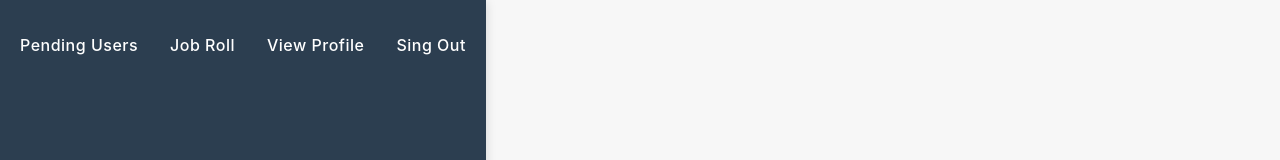
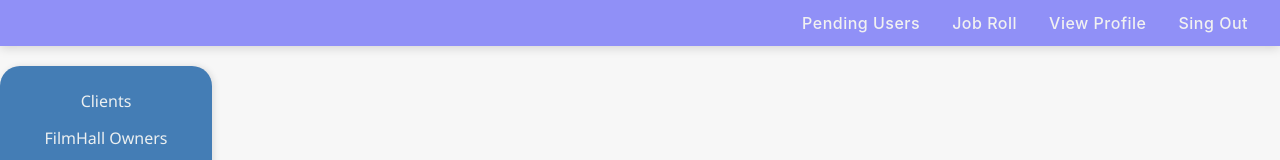
Before and after one commit to Harshavidath12/D-and-S-Creations, a React (Create React App) app in the folder frontend/: page /Designer in a window 1280 px wide. Shown: the top 160 px of the page. Built offline with nearby package versions, Linux system fonts and the light colour scheme; no server answers.

Commit message:
done
done

```diff
--- a/frontend/src/Components/AdminNav/AdminNav.css
+++ b/frontend/src/Components/AdminNav/AdminNav.css
@@ -1,5 +1,5 @@
 /* Navbar container */
-.navbar {
+.navbar123 {
   background: #9090f7; /* Dark navy */
   padding: 0.8rem 2rem;
   position: sticky;
--- a/frontend/src/Components/AdminNav/AdminNav.js
+++ b/frontend/src/Components/AdminNav/AdminNav.js
@@ -6,7 +6,7 @@ import '../Home/Home'
 
 function AdminNav() {
   return (
-    <div class="navbar">
+    <div class="navbar123">
           <ul className="nav-list">
             <li>
                 <Link to="/PendingUsers" className="nav-link">Pending Users</Link>
--- a/frontend/src/Components/PendingUsers/PendingUsers.js
+++ b/frontend/src/Components/PendingUsers/PendingUsers.js
@@ -66,7 +66,7 @@ function PendingUsers() {
           <p className="pending-users-message">No User Found...</p>
         </div>
       ) : (
-        <div ref={contentRef} className="pending-users-list">
+        <div className="pending-users-list" ref={contentRef}>
   {users &&
     users
       .filter((user) => user.status === "Pending")
@@ -76,6 +76,7 @@ function PendingUsers() {
         </div>
       ))}
 </div>
+
       )}
 
       <button onClick={handlePrint} className="pending-users-pdf-button">
```
Lines whose indentation alone changed are shown as unchanged.
